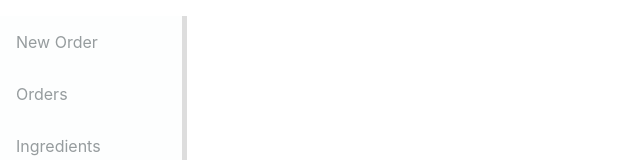
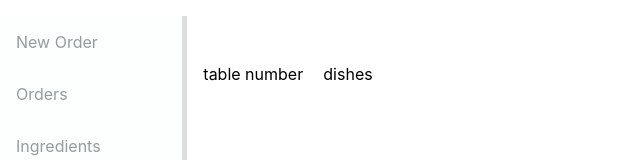
Before and after one commit to KrzysztofKrych/Restaurant, a React (Create React App) app: page / in a window 1280 px wide. Both pictures are taken after a click on the item "History". Shown: the top 160 px of the page, without its empty margins (0-640 px from the left). Built offline with nearby package versions, Linux system fonts and the light colour scheme.

Commit message:
history section ui

```diff
--- /dev/null
+++ b/src/components/ArchivedOrders/ArchivedOrders.css
@@ -0,0 +1,25 @@
+.archived-order{
+    display: flex;
+    text-align: center;
+}
+.archived-order.head{
+    margin: 2rem 0 3rem 0;
+}
+.archived-order.head .table-number{
+    text-align: left;
+}
+.archived-order .table-number{
+    margin-right: .5rem;
+    min-width: 7rem;
+}
+.archived-order .archived-order-dish-container{
+    display: flex;
+    flex-wrap: wrap;
+    max-width: 100%;
+    margin-bottom: 1rem
+}
+
+.archived-order .archived-order-dish-container > *{
+    border-right: 2px solid #bbb;
+    padding: 0 1rem;
+}
--- a/src/components/ArchivedOrders/ArchivedOrders.tsx
+++ b/src/components/ArchivedOrders/ArchivedOrders.tsx
@@ -3,6 +3,9 @@ import { RootState } from '../../store/rootReducer';
 import { connect } from 'react-redux';
 import Order from '../../api/models/Order';
 import OrderStatus from '../../api/models/OrderStatus';
+
+import './ArchivedOrders.css';
+import '../../helpers/global-styles.css';
 
 export interface Props {
     orders: Order[]
@@ -11,13 +14,19 @@ export interface Props {
 const ArchivedOrders = ({orders}: Props) => {
     return (
         <Fragment>
+            <div className="archived-order head">
+                <div className="table-number">table number</div>
+                <div className="table-number">dishes</div>
+            </div>
             {orders.map((order, index) =>
             order.status === OrderStatus.ARCHIVED &&
-                <div key={index}>
-                    {order.table}
-                    {order.dishes.map((dish, dishIndex) =>
-                        <div key={dishIndex}>{dish.name}</div>
-                    )}
+                <div key={index} className="archived-order">
+                    <span className="table-number">{order.table}</span>
+                    <div className="archived-order-dish-container">
+                        {order.dishes.map((dish, dishIndex) =>
+                            <div key={dishIndex} className="main-text">{dish.name}</div>
+                        )}
+                    </div>
                 </div>
             )}
         </Fragment>
--- a/src/components/IngredientsMenu/IngredientsMenu.css
+++ b/src/components/IngredientsMenu/IngredientsMenu.css
@@ -50,6 +50,9 @@ input[type="file"]::before{
     text-shadow: 1px 1px #fff;
     font-weight: 700;
 }
+input[type="file"].change{
+    width: 9rem;
+}
 input[type="file"].change::before{
     content: 'Change avatar';
 }
--- a/src/components/OrderCreator/OrderCreator.tsx
+++ b/src/components/OrderCreator/OrderCreator.tsx
@@ -21,7 +21,7 @@ const OrderCreator = ({dishes, orders}: Props) => {
     const [tempOrder, setTempOrder] = useState<Dish[]>([]);
     const [tableNumber, setTableNumber] = useState<number>(0);
 
-    const isTableBusy = (tableNumber: number) => orders.some(order => order.table === tableNumber && order.status !== OrderStatus.PAID);
+    const isTableBusy = (tableNumber: number) => orders.some(order => order.table === tableNumber && order.status !== OrderStatus.PAID &&  order.status !== OrderStatus.ARCHIVED);
 
     const getDishes = () => dishes.filter(dish => dish.name.includes(searchValue));
 
@@ -85,7 +85,8 @@ const OrderCreator = ({dishes, orders}: Props) => {
                     <Input
                         type='number'
                         value={tableNumber || ''}
-                        onChange={(event) => setTableNumber(Number(event.target.value)) } />
+                        onChange={(event) => setTableNumber(Number(event.target.value)) }
+                        placeholder="type number of table" />
                     <Button onClick={onSaveOrder} disabled={!tableNumber || isTableBusy(tableNumber)}>Save</Button>
                     {isTableBusy(tableNumber) && <span>This table is already busy!</span>}
                 </div>
--- /dev/null
+++ b/src/helpers/global-styles.css
@@ -0,0 +1,3 @@
+.main-text{
+    font-weight: 500;
+}
--- a/src/store/data/orders/orders.reducer.ts
+++ b/src/store/data/orders/orders.reducer.ts
@@ -7,6 +7,7 @@ import ActionType, {
     ChangeOrderStatusSuccessAction
 } from "./orders.actions"
 import Order from "../../../api/models/Order";
+import OrderStatus from "../../../api/models/OrderStatus";
 
 export interface OrdersState {
     orders: Order[]
```
